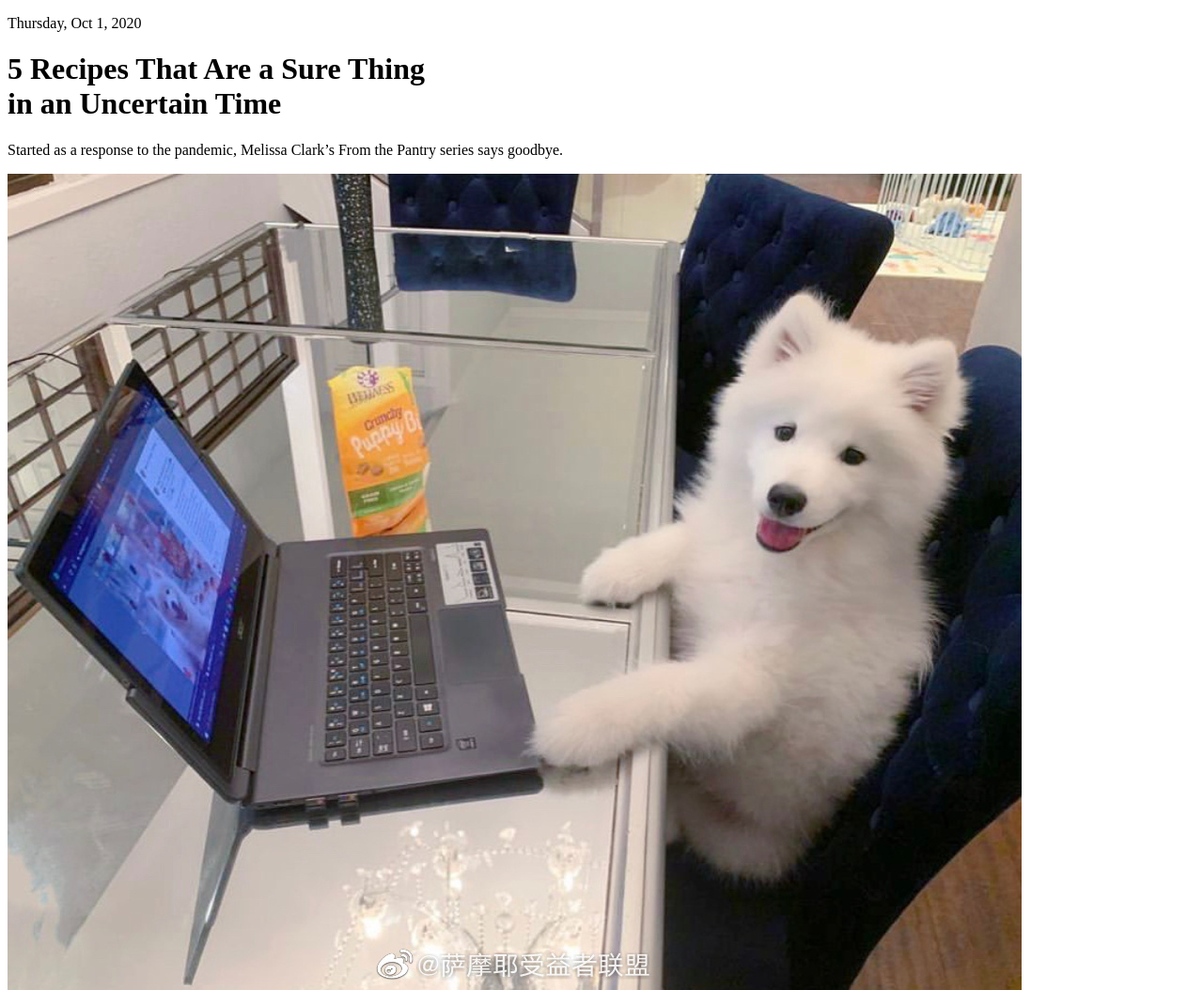
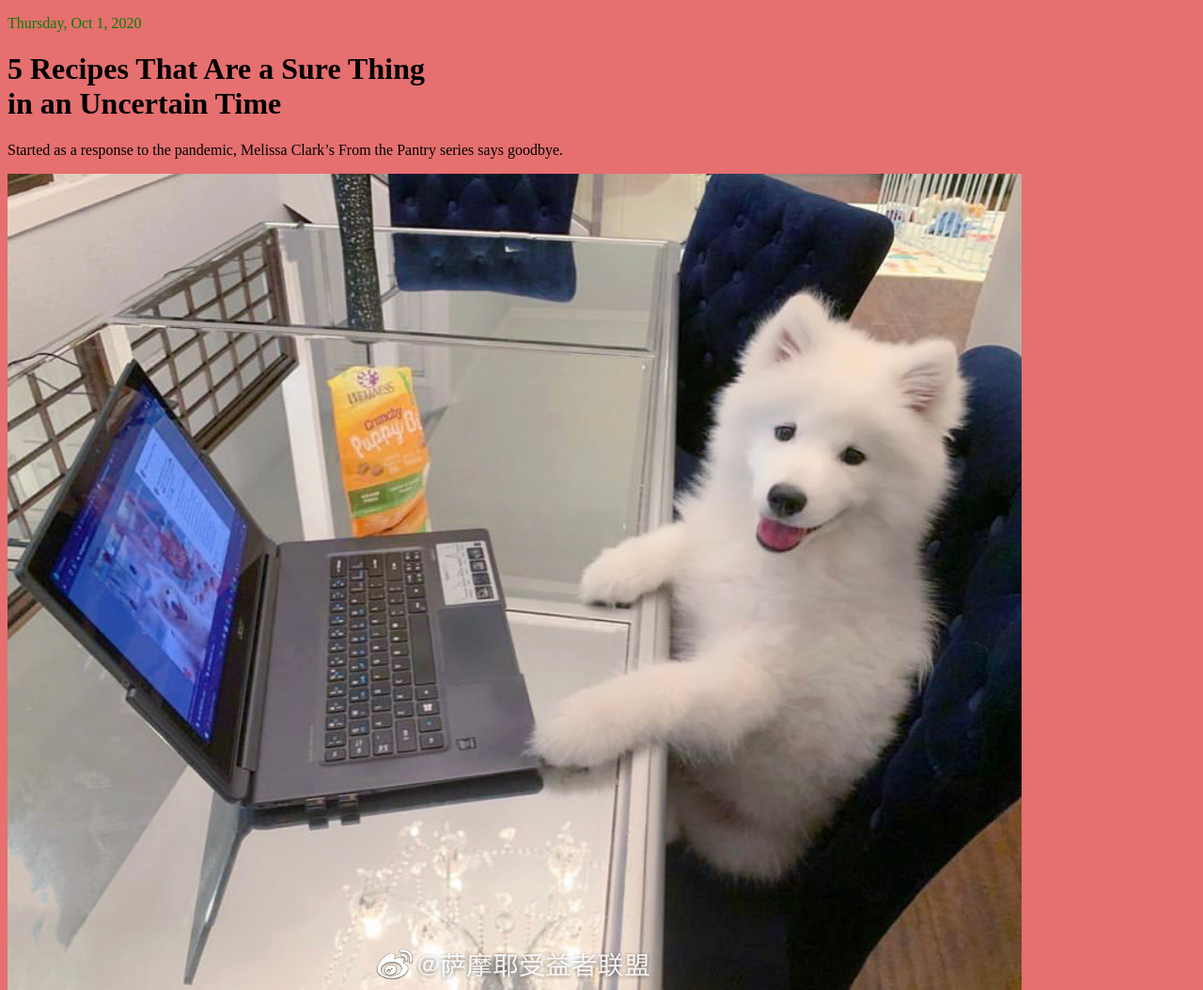
Before and after one commit to xxGuoArt/xxGuoArt.github.io, a plain HTML site: page practice1.html in a window 1280 px wide. Shown: the top 1054 px of the page at 94% size. Drawn offline with Linux system fonts and the light colour scheme; files whose address does not match are found by name.

Commit message:
Add files via upload

```diff
--- a/practice1.html
+++ b/practice1.html
@@ -3,7 +3,7 @@
 <html>
 <head>
 <title>Assign_7B_page</title>
-<link rel="stylesheet" type = "text/css" href="default.css">
+<link rel="stylesheet" type = "text/css" href="default7B.css">
 </head>
 
 <body >
```
